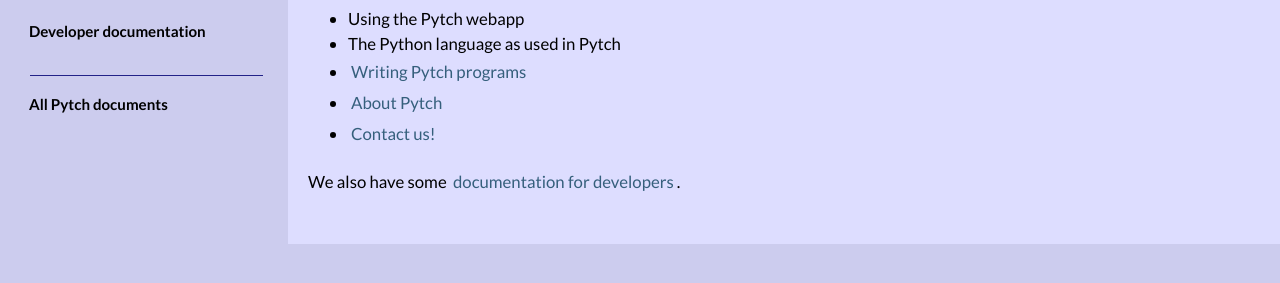
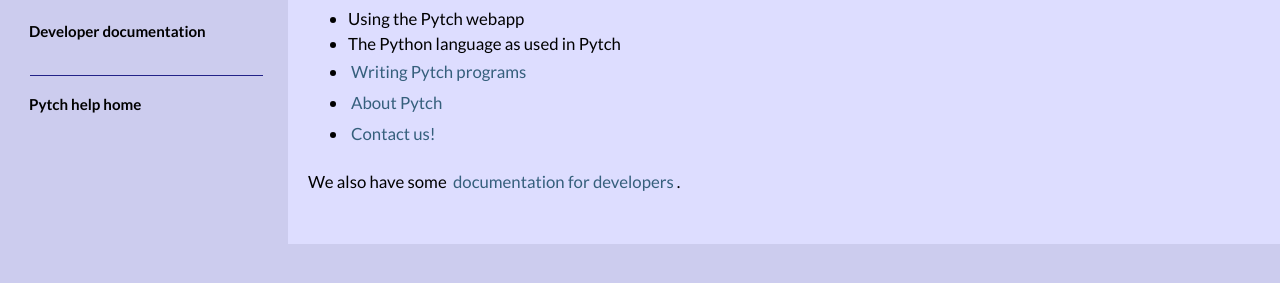
Before and after one commit to pytchlang/pytch-website, a Sphinx documentation site: the page built from source/index.rst, in a window 1280 px wide. Shown: the part 235-518 px from the top of the page. Built offline with Sphinx 7.4.7, drawn with Linux system fonts in a browser that asks for light colours; pages that are not in the unit, such as notebooks, are missing from menus.

Commit message:
Adjust link text for link to top-level help page

```diff
--- a/source/_templates/dochome.html
+++ b/source/_templates/dochome.html
@@ -1,5 +1,5 @@
 <div class="docs-home-link"><hr>
   <p>
-    <a href="{{ pathto(master_doc) | e }}">All Pytch documents</a>
+    <a href="{{ pathto(master_doc) | e }}">Pytch help home</a>
   </p>
 </div>
```
